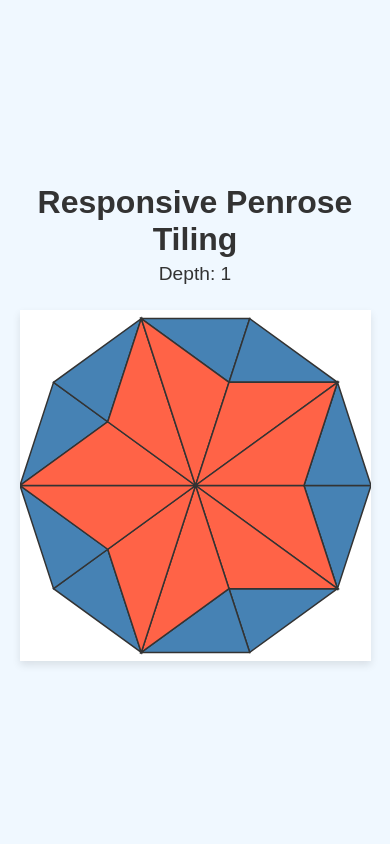
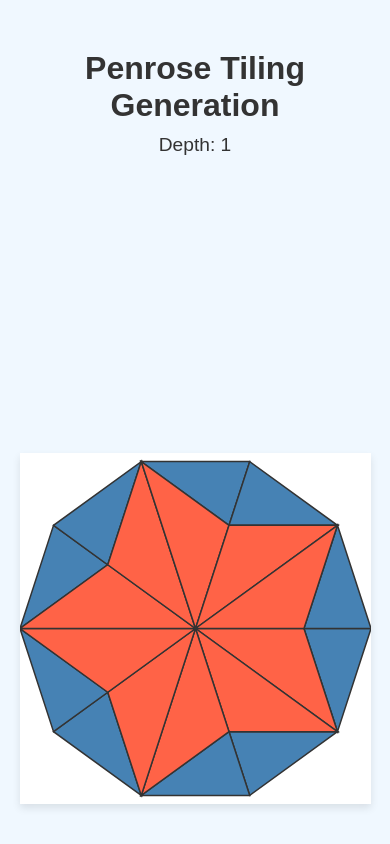
Before and after one commit to 97x/penrose-generation, a plain HTML site: page index.html in a window 390 px wide. Drawn offline with Linux system fonts and the light colour scheme.

Commit message:
Add responsiveness and styling

```diff
--- a/index.html
+++ b/index.html
@@ -3,41 +3,42 @@
 <head>
     <meta charset="utf-8">
     <meta name="viewport" content="width=device-width, initial-scale=1.0">
-    <title>Responsive Penrose Tiling</title>
+    <title>Penrose Tiling</title>
     <style>
         html, body {
             height: 100%;
             margin: 0;
             font-family: Arial, sans-serif;
             background-color: #f0f8ff;
+            padding: 20px 0;
+            box-sizing: border-box;
         }
 
         #wrapper {
             display: flex;
             flex-direction: column;
             align-items: center;
-            justify-content: center;
+            justify-content: flex-start;
             height: 100%;
+            box-sizing: border-box;
         }
 
         canvas {
             display: block;
             background-color: #ffffff;
             box-shadow: 0px 4px 8px rgba(0, 0, 0, 0.1);
-            width: 90%; /* Responsive width */
-            max-width: 700px; /* Maximum width for larger screens */
-            height: auto; /* Maintain aspect ratio */
+            margin-top: auto;
         }
 
         #info {
-            margin-bottom: 20px;
             text-align: center;
             color: #333;
+            margin-bottom: 10px;
         }
 
         h1 {
             font-size: 2rem;
-            margin: 0;
+            margin: 10px 0;
         }
 
         p {
@@ -49,7 +50,7 @@
 <body>
     <div id="wrapper">
         <div id="info">
-            <h1>Responsive Penrose Tiling</h1>
+            <h1>Penrose Tiling Generation</h1>
             <p id="current-depth">Depth: 0</p>
         </div>
         <canvas id="main"></canvas>
@@ -63,8 +64,8 @@
         let currentDepth = 0;
         const maxDepth = 8;
 
-        // Color sets for variety
-        const colorSets = [
+        // Colour sets for variety
+        const colourSets = [
             ["#4682b4", "#ff6347"],
             ["#2e8b57", "#ffa500"],
             ["#8a2be2", "#deb887"],
@@ -72,9 +73,14 @@
             ["#ff69b4", "#1e90ff"],
             ["#8b4513", "#7fffd4"],
             ["#d2691e", "#ff7f50"],
-            ["#32cd32", "#ba55d3"],
+            ["#ec7d10", "#FFBC0A"],
+            ["#818aa3", "#A491D3"],
+            ["#f5f2b8", "#f9dad0"],
+            ["#639A88", "#3A5683"],
+            ["#E94F37", "#393E41"],
+            ["#EB8258", "#995D81"],
         ];
-        let currentColorSetIndex = 0;
+        let currentColourSetIndex = 0;
 
         class Vector {
             constructor(x, y) {
@@ -96,15 +102,15 @@
         }
 
         class Triangle {
-            constructor(v1, v2, v3, fillColor) {
+            constructor(v1, v2, v3, fillColour) {
                 this.v1 = v1;
                 this.v2 = v2;
                 this.v3 = v3;
-                this.fillColor = fillColor;
+                this.fillColour = fillColour;
             }
 
             draw(ctx) {
-                ctx.fillStyle = this.fillColor;
+                ctx.fillStyle = this.fillColour;
                 ctx.beginPath();
                 ctx.moveTo(this.v1.x, this.v1.y);
                 ctx.lineTo(this.v2.x, this.v2.y);
@@ -120,7 +126,7 @@
 
         class ThinLeftTriangle extends Triangle {
             constructor(v1, v2, v3) {
-                super(v1, v2, v3, colorSets[currentColorSetIndex][0]);
+                super(v1, v2, v3, colourSets[currentColourSetIndex][0]);
             }
 
             split() {
@@ -136,7 +142,7 @@
 
         class ThinRightTriangle extends Triangle {
             constructor(v1, v2, v3) {
-                super(v1, v2, v3, colorSets[currentColorSetIndex][0]);
+                super(v1, v2, v3, colourSets[currentColourSetIndex][0]);
             }
 
             split() {
@@ -152,7 +158,7 @@
 
         class ThickLeftTriangle extends Triangle {
             constructor(v1, v2, v3) {
-                super(v1, v2, v3, colorSets[currentColorSetIndex][1]);
+                super(v1, v2, v3, colourSets[currentColourSetIndex][1]);
             }
 
             split() {
@@ -172,7 +178,7 @@
 
         class ThickRightTriangle extends Triangle {
             constructor(v1, v2, v3) {
-                super(v1, v2, v3, colorSets[currentColorSetIndex][1]);
+                super(v1, v2, v3, colourSets[currentColourSetIndex][1]);
             }
 
             split() {
@@ -191,15 +197,16 @@
         }
 
         function resizeCanvas() {
-            canvas.width = Math.min(window.innerWidth * 0.9, 700);
-            canvas.height = canvas.width; // Keep it square
+            const size = Math.min(window.innerWidth * 0.9, window.innerHeight * 0.8 - 60); // Adjust for header and padding
+            canvas.width = size;
+            canvas.height = size; // Keep square
         }
 
         function drawPenroseTiling(depth) {
             ctx.clearRect(0, 0, canvas.width, canvas.height);
 
             const triangles = [];
-            const side = Math.min(canvas.width, canvas.height);
+            const side = canvas.width;
             const center = new Vector(side / 2, side / 2);
 
             const radius = side / 2;
@@ -229,10 +236,10 @@
                 currentDepth++;
             } else {
                 currentDepth = 0;
-                currentColorSetIndex = (currentColorSetIndex + 1) % colorSets.length; // Cycle colors
+                currentColourSetIndex = (currentColourSetIndex + 1) % colourSets.length; // Cycle colours
             }
 
-            setTimeout(cycleDepths, 4000);
+            setTimeout(cycleDepths, 3000); // Delay between cycles
         }
 
         window.onresize = () => {
```
